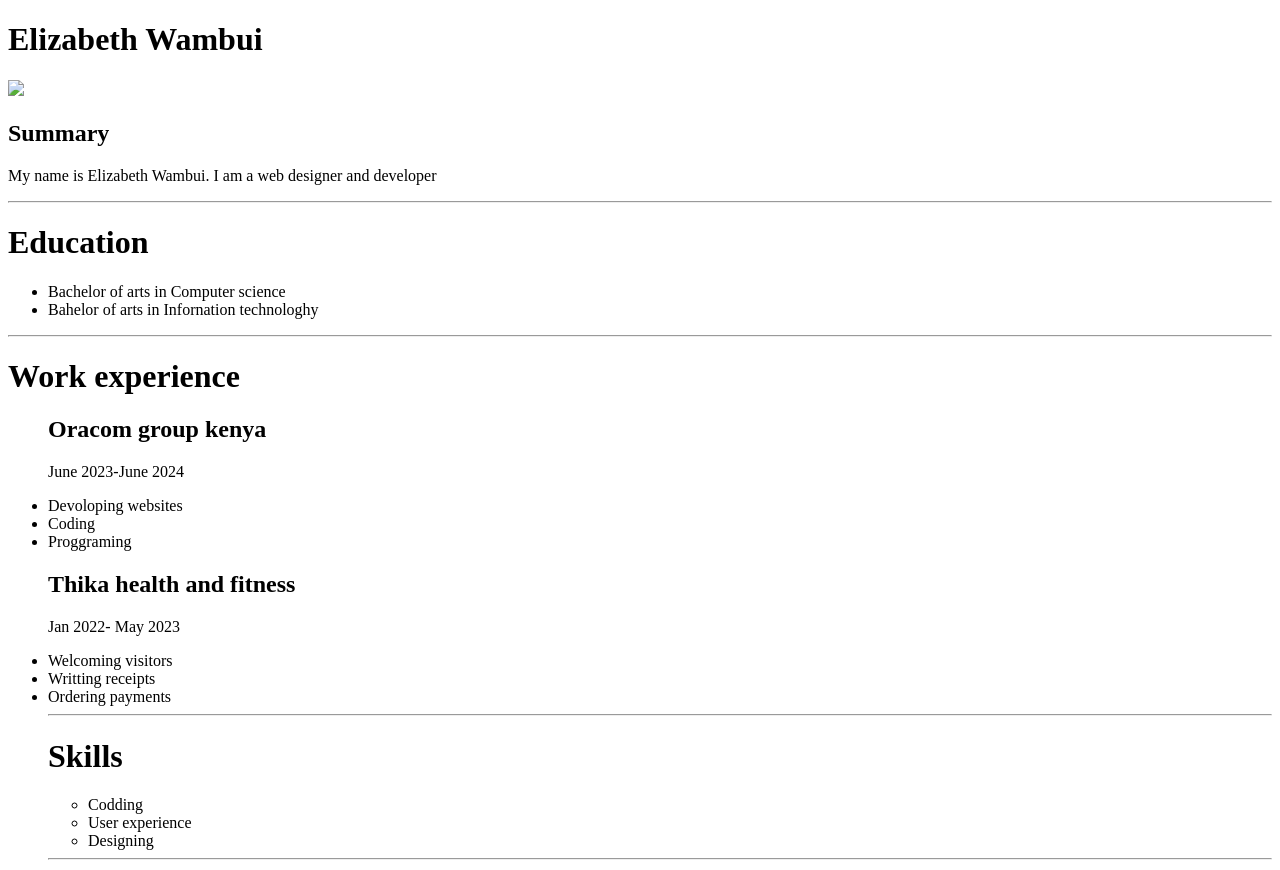
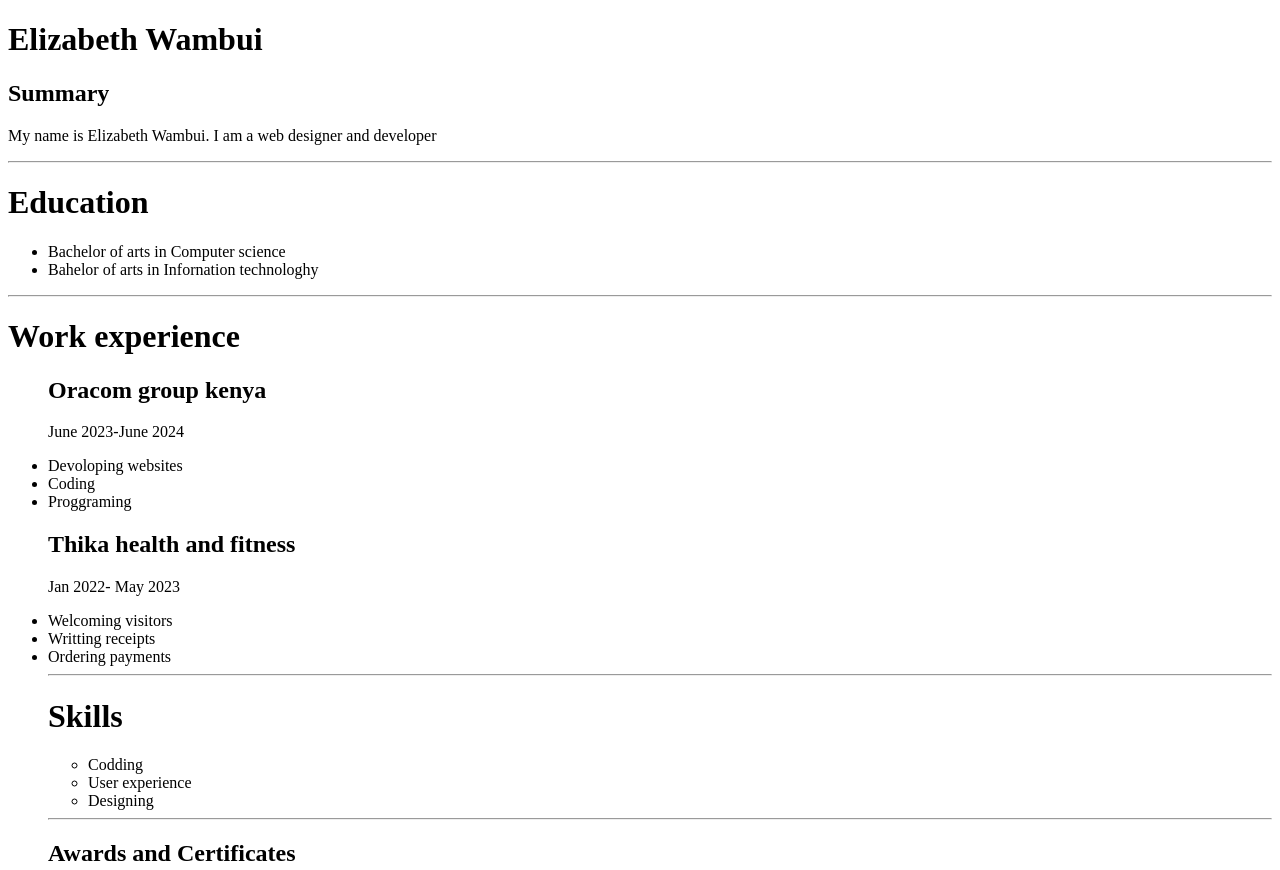
Before and after one commit to Elizah-wambui/Capstone-project-1, a plain HTML site: page index.html in a window 1280 px wide. Shown: the top 870 px of the page. Drawn offline with Linux system fonts and the light colour scheme.

Commit message:
Update index.html

```diff
--- a/index.html
+++ b/index.html
@@ -1,7 +1,6 @@
 <!Doctype html>
 <Head>
    <h1>Elizabeth Wambui</h1>
-    <img src="./@Calvogel  Arts📸 (47).jpg" >
     <title>My resume</title>
     <body>
       <h2>Summary</h2>
```
